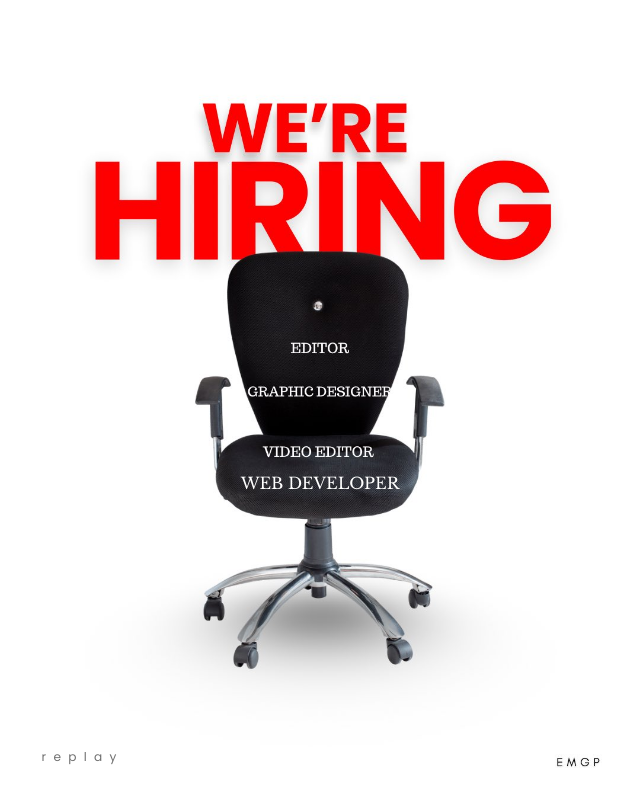
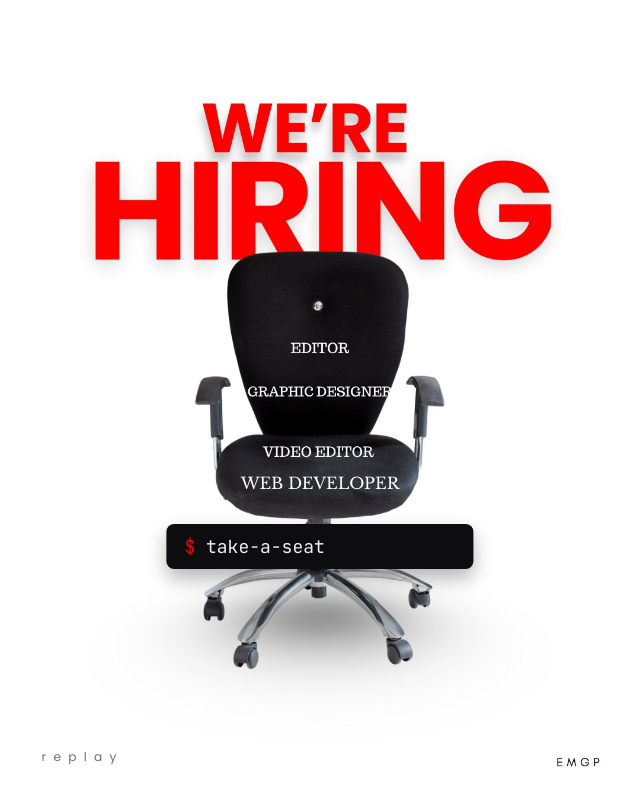
Before and after one commit to rrr-io/job-interview, a React (Vite) app: page / in a window 1280 px wide. Both pictures are taken after a click on the button "skip". Shown: the whole page, without its empty margins (320-960 px from the left). Built offline with nearby package versions, Linux system fonts and the light colour scheme.

Commit message:
add take-a-seat

```diff
--- a/src/App.jsx
+++ b/src/App.jsx
@@ -2,16 +2,18 @@ import { useCallback, useEffect, useRef, useState } from "react";
 import pubmat from "./assets/pubmat.jpg";
 import ChairLabel from "./components/ChairLabel";
 import Glitch from "./components/Glitch";
+import TakeSeat from "./components/TakeSeat";
 import Terminal from "./components/Terminal";
 import { CONFIG } from "./config";
 import { prefersReducedMotion, sleep } from "./utils";
 
 export default function App() {
   const [run, setRun] = useState(0);
-  const [phase, setPhase] = useState("idle"); // idle | breach | terminal | closing | done
+  const [phase, setPhase] = useState("idle"); // idle | breach | terminal | closing | done | queue
   const [glitch, setGlitch] = useState(0);
   const [shake, setShake] = useState(false);
   const [label, setLabel] = useState("");
+  const [seat, setSeat] = useState("ready"); // ready | running | done
   const labelTimer = useRef(null);
   const skipRef = useRef(false);
 
@@ -20,6 +22,7 @@ export default function App() {
     skipRef.current = false;
     setPhase("idle");
     setLabel("");
+    setSeat("ready");
 
     async function breach() {
       await sleep(CONFIG.idleBeforeHack);
@@ -79,6 +82,16 @@ export default function App() {
     setPhase("done");
   }, []);
 
+  const takeSeat = useCallback(async () => {
+    const fast = prefersReducedMotion();
+    setSeat("running");
+    await sleep(fast ? 0 : 900);
+    setGlitch(1.2);
+    await sleep(fast ? 0 : 450);
+    setGlitch(0);
+    setPhase("queue");
+  }, []);
+
   const terminalOpen = phase === "terminal" || phase === "closing";
   const pubmatClass = ["pubmat", phase === "breach" && "breach", shake && "shake"].filter(Boolean).join(" ");
 
@@ -102,6 +115,10 @@ export default function App() {
         )}
 
         {phase === "done" && (
+          <TakeSeat status={seat} onRun={takeSeat} />
+        )}
+
+        {phase === "done" && (
           <button className="replay" onClick={() => setRun((r) => r + 1)}>
             replay
           </button>
--- /dev/null
+++ b/src/components/TakeSeat.jsx
@@ -0,0 +1,11 @@
+export default function TakeSeat({ status, onRun }) {
+  return (
+    <div className={`take-seat ${status}`}>
+      <button className="take-seat-cmd" onClick={onRun} disabled={status !== "ready"}>
+        <span className="ps1">$</span> take-a-seat
+        {status === "ready" && <span className="caret" />}
+      </button>
+      {status === "running" && <div className="take-seat-out">redirecting to trauma queue…</div>}
+    </div>
+  );
+}
--- a/src/index.css
+++ b/src/index.css
@@ -92,6 +92,64 @@ button {
   animation: blink 0.7s steps(1) infinite;
 }
 
+/* A command left behind by the terminal, under the new role */
+.take-seat {
+  position: absolute;
+  left: 50%;
+  top: 65.5%;
+  min-width: 48%;
+  transform: translateX(-50%);
+  background: #0d0d0f;
+  color: #ededed;
+  border-radius: 1.2cqw;
+  box-shadow: 0 1.4cqw 3cqw rgba(0, 0, 0, 0.3);
+  font-family: "JetBrains Mono", ui-monospace, Menlo, Consolas, monospace;
+  font-size: clamp(11px, 3cqw, 18px);
+  animation: take-seat-in 0.45s steps(5) 1;
+}
+
+.take-seat-cmd {
+  display: block;
+  width: 100%;
+  padding: 0.6em 1em;
+  background: none;
+  border: 0;
+  border-radius: inherit;
+  color: inherit;
+  font: inherit;
+  text-align: left;
+  white-space: nowrap;
+  cursor: pointer;
+}
+
+.take-seat.ready .take-seat-cmd:hover {
+  background: #1c1c20;
+}
+
+.take-seat-cmd:disabled {
+  cursor: default;
+}
+
+.take-seat-out {
+  padding: 0 1em 0.6em;
+  color: #8a8a90;
+  white-space: nowrap;
+}
+
+@keyframes take-seat-in {
+  0% {
+    opacity: 0;
+    transform: translateX(-50%) scaleY(0.05);
+  }
+  60% {
+    opacity: 1;
+    transform: translateX(-52%) scaleY(1.05) skewX(-6deg);
+  }
+  100% {
+    transform: translateX(-50%);
+  }
+}
+
 /* Mirrors the EMGP mark in the opposite corner */
 .replay {
   position: absolute;
```
